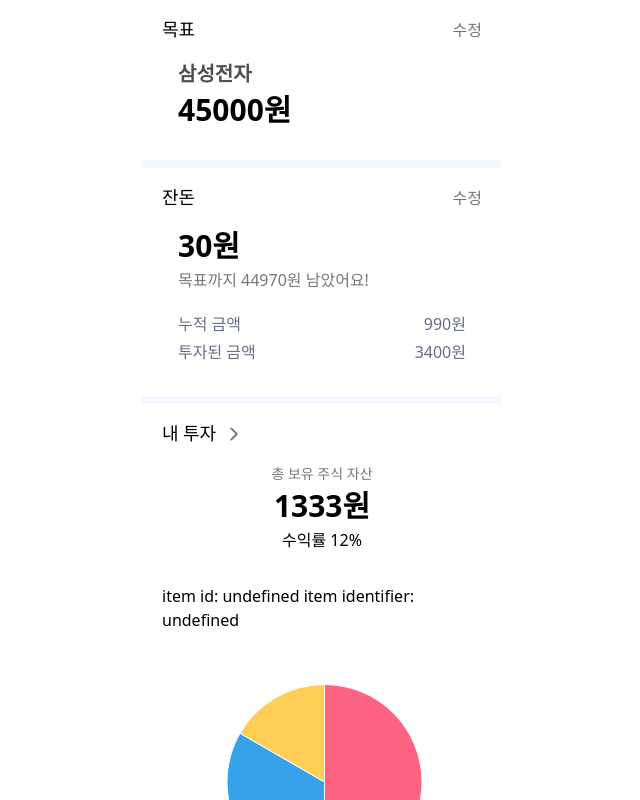
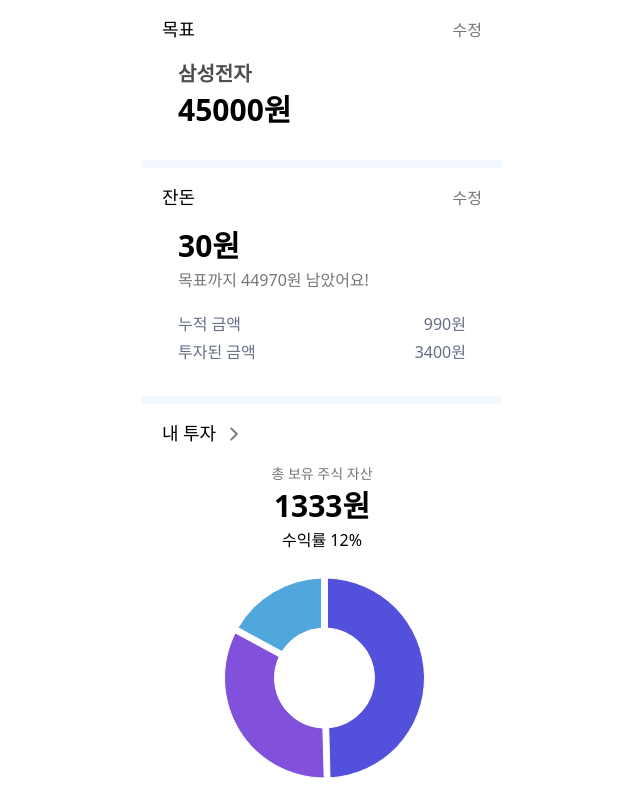
Before and after one commit to Shinhan-soSOL/FE, a React (Vite) app: page /home in a window 1280 px wide. Shown: the whole page, without its empty margins (318-958 px from the left). Built offline with nearby package versions, Linux system fonts and the light colour scheme; a web font is replaced by a local one.

Commit message:
feat: 도넛 그래프 형태로 수정

```diff
--- a/src/components/home/MyInvestment.jsx
+++ b/src/components/home/MyInvestment.jsx
@@ -4,7 +4,7 @@
 import { Table, TableBody, TableCell, TableContainer, TableHead, TableRow } from '@mui/material';
 import Paper from '@mui/material/Paper';
 
-const colors = ['#FF6384', '#36A2EB', '#FFCE56'];
+const colors = ['#5351DB', '#8151DB', '#51A6DB'];
 
 export default function MyInvestment({ data }) {
   const { totalValue, profitRatio, myStocks } = data;
@@ -54,24 +54,27 @@
           alert('히스토리 이동');
         }}
       />
-      <header className='p-4 flex flex-col justify-center items-center gap-1'>
+      <header className='pt-4 flex flex-col justify-center items-center gap-1'>
         <p className=' text-sm text-s-gray-300'>총 보유 주식 자산</p>
         <p className=' font-extrabold text-3xl'>{totalValue}원</p>
         <p className=' '>수익률 {profitRatio}%</p>
       </header>
       <main className='py-4 w-full h-100'>
-        <div>{`item id: ${id ?? 'undefined'} \n\nitem identifier:${formatObject(identifier)}`}</div>
+        {/* <div>{`item id: ${id ?? 'undefined'} \n\nitem identifier:${formatObject(identifier)}`}</div> */}
         <div className='flex justify-center'>
           <PieChart
             series={[
               {
+                paddingAngle: 3,
+                innerRadius: 50,
+                outerRadius: 100,
                 data: chartData,
               },
             ]}
             colors={colors}
             onItemClick={handleClick}
-            width={200}
-            height={300}
+            width={180}
+            height={220}
             margin={{ right: 0 }}
             legend={{ hidden: true }}
           />
@@ -82,13 +85,13 @@
           <Table stickyHeader>
             <TableHead>
               <TableRow>
-                <TableCell align='left' sx={{ color: '#4F4F4F' }}>
+                <TableCell align='left' sx={{ color: '#777777' }}>
                   종목명
                 </TableCell>
-                <TableCell align='right' sx={{ color: '#4F4F4F' }}>
+                <TableCell align='right' sx={{ color: '#777777' }}>
                   내 평균
                 </TableCell>
-                <TableCell align='right' sx={{ color: '#4F4F4F' }}>
+                <TableCell align='right' sx={{ color: '#777777' }}>
                   현재가
                 </TableCell>
               </TableRow>
```
